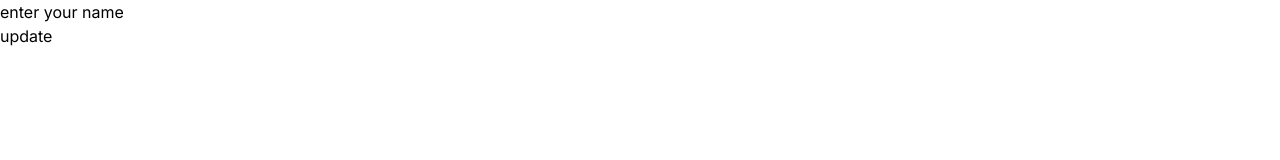
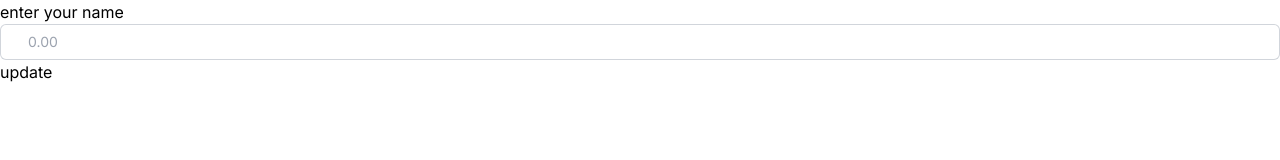
Before and after one commit to sagartupvihire/de, a Next.js app: page / in a window 1280 px wide. Shown: the top 160 px of the page. Built offline with nearby package versions, Linux system fonts and the light colour scheme.

Commit message:
f commit

```diff
--- a/app/page.js
+++ b/app/page.js
@@ -7,6 +7,7 @@ const page = () => {
   return (
     <>
     <h1>enter your name{username}</h1>
+    <input type="text" name="price" id="price" class="block w-full rounded-md border-0 py-1.5 pl-7 pr-20 text-gray-900 ring-1 ring-inset ring-gray-300 placeholder:text-gray-400 focus:ring-2 focus:ring-inset focus:ring-indigo-600 sm:text-sm sm:leading-6" placeholder="0.00"/>
     <h1>{username}</h1>
     <button className='btn' onClick={()=>{setUserName("sagar")}}>update </button>
     </>
```
